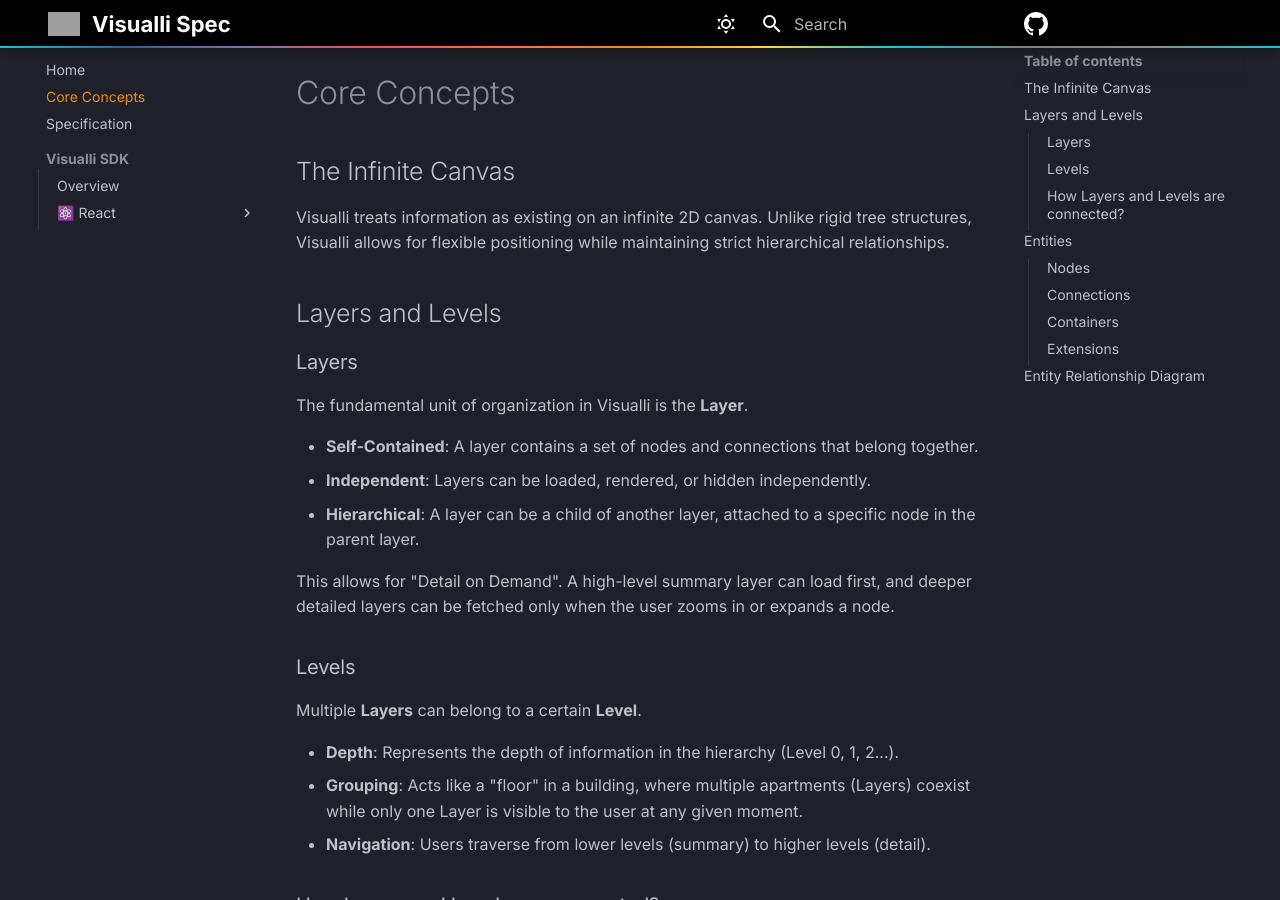
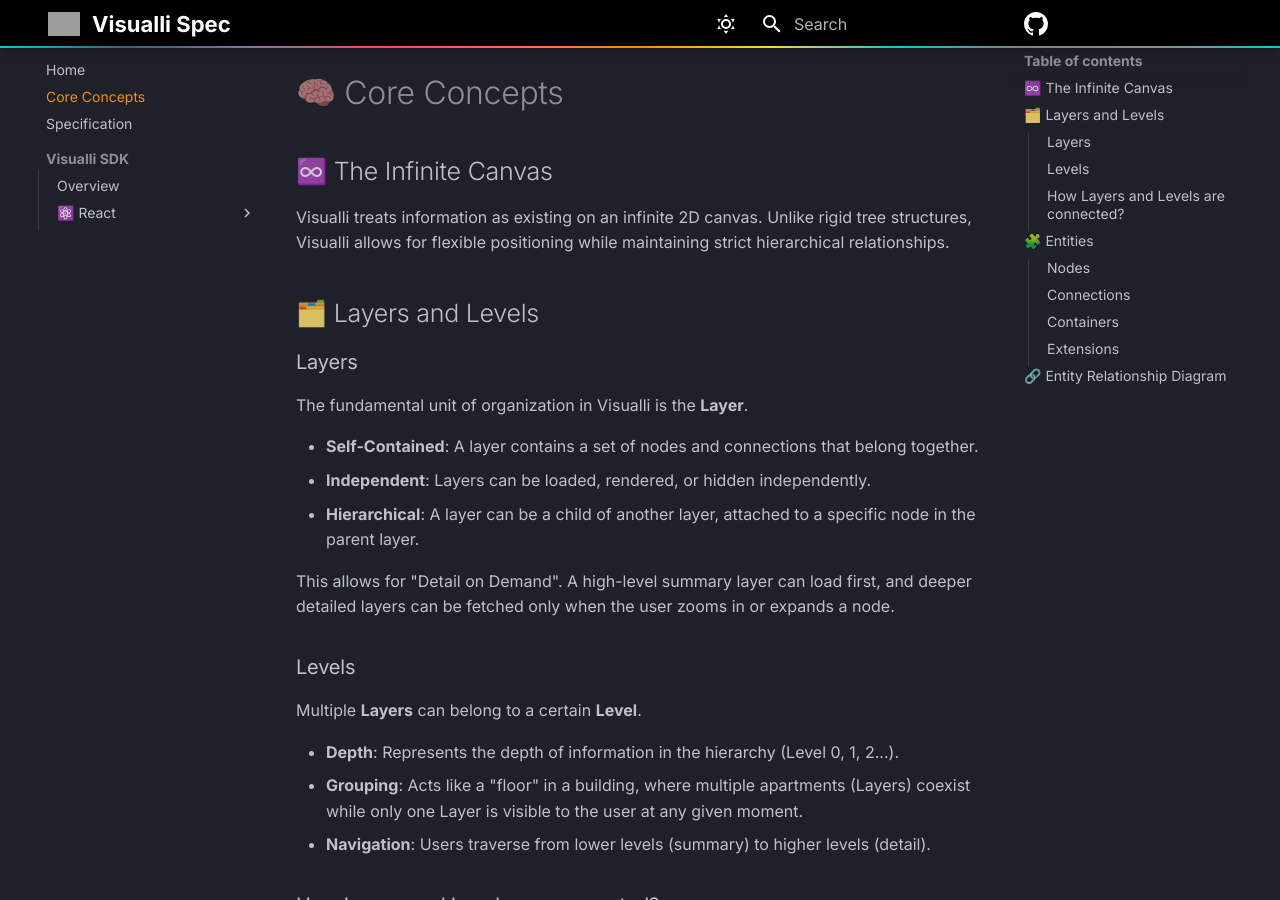
Before and after one commit to visualli-ai/spec, an MkDocs documentation site: the page built from docs/core-concepts.md, in a window 1280 px wide and 900 px high. Built offline with MkDocs 1.6.1 and Material for MkDocs 9.7.7, drawn with Linux system fonts in a browser that asks for light colours; some of the changed text lies outside the part shown; grey boxes are pictures that could not be loaded.

Commit message:
added emojis to the other files

````diff
--- a/docs/core-concepts.md
+++ b/docs/core-concepts.md
@@ -1,10 +1,10 @@
-# Core Concepts
+# 🧠 Core Concepts
 
-## The Infinite Canvas
+## ♾️ The Infinite Canvas
 
 Visualli treats information as existing on an infinite 2D canvas. Unlike rigid tree structures, Visualli allows for flexible positioning while maintaining strict hierarchical relationships.
 
-## Layers and Levels
+## 🗂️ Layers and Levels
 ### Layers
 
 The fundamental unit of organization in Visualli is the **Layer**.
@@ -82,7 +82,7 @@
 ```
 
 
-## Entities
+## 🧩 Entities
 
 ### Nodes
 Nodes represent discrete pieces of information.
@@ -126,7 +126,7 @@
 }
 ```
 
-## Entity Relationship Diagram
+## 🔗 Entity Relationship Diagram
 
 The following diagram illustrates the relationships between the core entities in the Visualli specification.
 
````
Also changed, not shown: docs/index.md (+3 -3 lines), docs/spec.md (+5 -5 lines).
